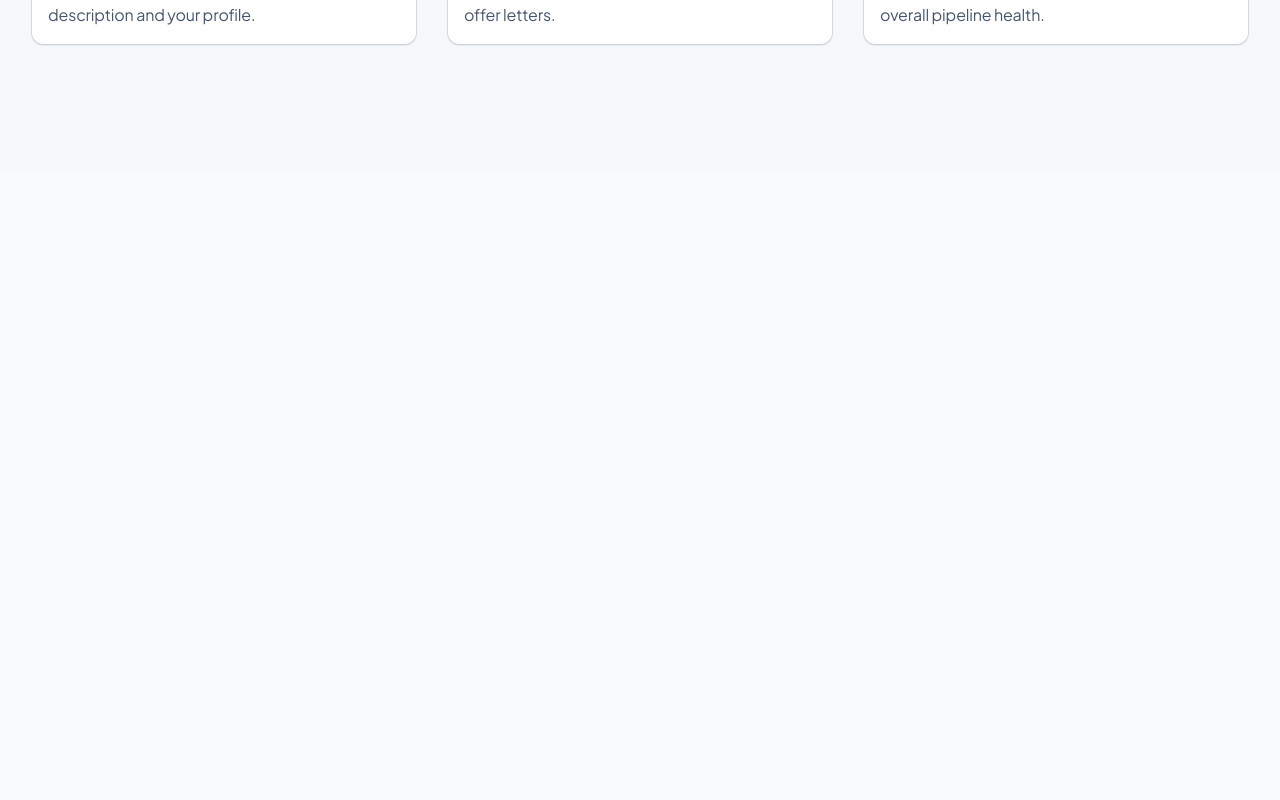
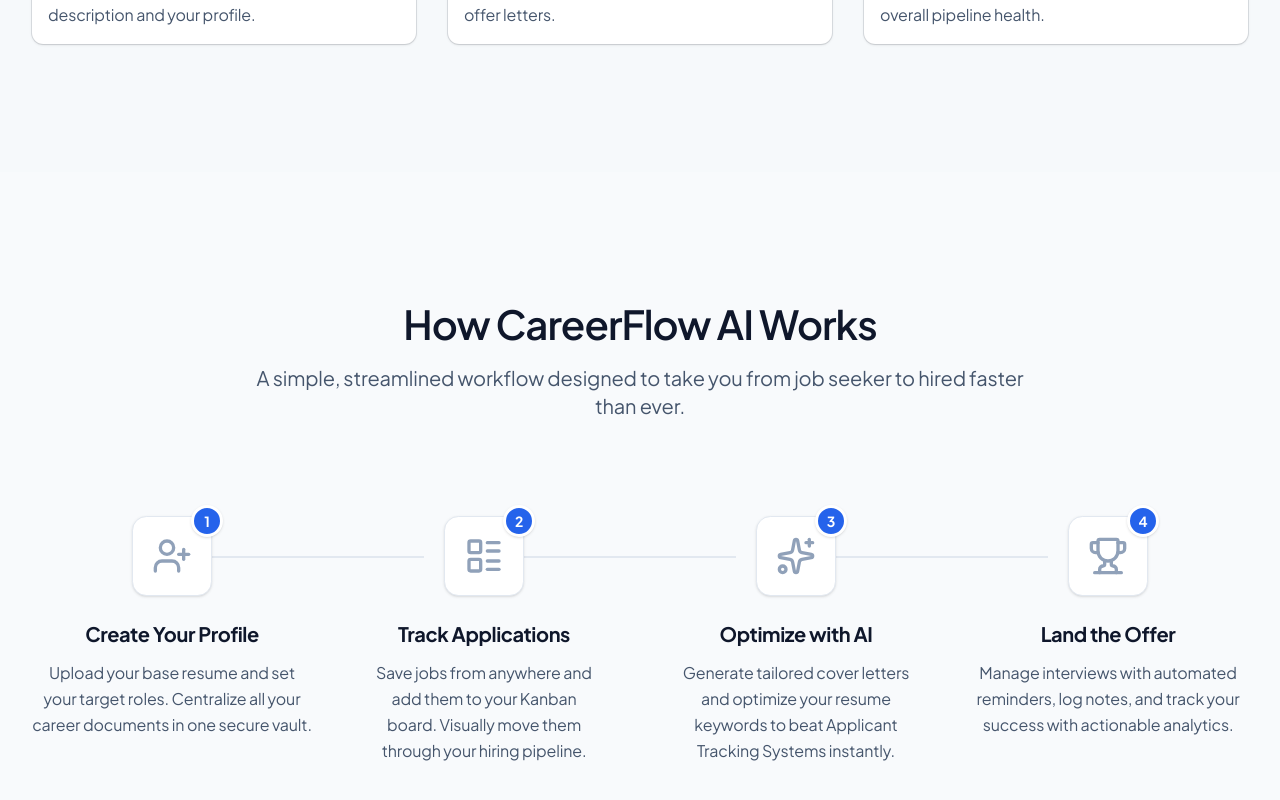
Before and after one commit to parvez-prottoy/job-application-tracker-nextJs, a Next.js app: page / in a window 1280 px wide. Shown: the part 2142-2942 px from the top of the page. Before the commit the page ends 2314 px from the top, so only its background shows below. Built offline with nearby package versions, Linux system fonts and the light colour scheme.

Commit message:
feat: add HowItWorks component and workSteps data

```diff
--- a/app/page.tsx
+++ b/app/page.tsx
@@ -1,5 +1,6 @@
 import Features from '@/components/home/Features';
 import Hero from '@/components/home/Hero';
+import HowItWorks from '@/components/home/HowItWorks';
 import Navbar from '@/components/layout/Navbar';
 
 export default function Home() {
@@ -9,6 +10,7 @@
       <main className="flex min-h-screen flex-col">
         <Hero />
         <Features />
+        <HowItWorks />
       </main>
     </>
   );
--- /dev/null
+++ b/components/home/HowItWorks.jsx
@@ -0,0 +1,56 @@
+import { workSteps } from '@/data/workSteps';
+export default function HowItWorks() {
+  return (
+    <section
+      id="how-it-works"
+      className="py-24 md:py-32 bg-background relative"
+    >
+      <div className="max-w-7xl mx-auto px-4 sm:px-6 lg:px-8">
+        <div className="text-center max-w-3xl mx-auto mb-16 md:mb-24">
+          <h2 className="mb-4 text-slate-900">How CareerFlow AI Works</h2>
+          <p className="text-lg md:text-xl text-slate-600">
+            A simple, streamlined workflow designed to take you from job seeker
+            to hired faster than ever.
+          </p>
+        </div>
+
+        <div className="grid grid-cols-1 md:grid-cols-2 lg:grid-cols-4 gap-12 lg:gap-8">
+          {workSteps.map((step, index) => {
+            const Icon = step.icon;
+            return (
+              <div
+                key={index}
+                className="relative flex flex-col items-center text-center group"
+              >
+                {/* Connector Line (hidden on mobile/tablet, visible on desktop) */}
+                {index !== workSteps.length - 1 && (
+                  <div className="hidden lg:block absolute top-10 left-[60%] w-[80%] h-0.5 bg-slate-200">
+                    <div className="h-full bg-primary/40 w-0 group-hover:w-full transition-all duration-700 ease-in-out"></div>
+                  </div>
+                )}
+
+                {/* Icon Container */}
+                <div className="relative z-10 w-20 h-20 rounded-2xl bg-white border border-slate-200 shadow-sm flex items-center justify-center mb-6 transition-all duration-300 group-hover:-translate-y-2 group-hover:shadow-lg group-hover:border-primary/30">
+                  <Icon className="w-10 h-10 text-slate-400 group-hover:text-primary transition-colors duration-300" />
+
+                  {/* Step Number Badge */}
+                  <div className="absolute -top-3 -right-3 w-8 h-8 rounded-full bg-primary text-white flex items-center justify-center text-sm font-bold border-[3px] border-white shadow-sm">
+                    {index + 1}
+                  </div>
+                </div>
+
+                {/* Content */}
+                <h3 className="text-xl font-bold mb-3 text-slate-900">
+                  {step.title}
+                </h3>
+                <p className="text-slate-600 leading-relaxed text-balance">
+                  {step.description}
+                </p>
+              </div>
+            );
+          })}
+        </div>
+      </div>
+    </section>
+  );
+}
--- /dev/null
+++ b/data/workSteps.js
@@ -0,0 +1,28 @@
+import { LayoutList, Sparkles, Trophy, UserPlus } from 'lucide-react';
+
+export const workSteps = [
+  {
+    title: 'Create Your Profile',
+    description:
+      'Upload your base resume and set your target roles. Centralize all your career documents in one secure vault.',
+    icon: UserPlus,
+  },
+  {
+    title: 'Track Applications',
+    description:
+      'Save jobs from anywhere and add them to your Kanban board. Visually move them through your hiring pipeline.',
+    icon: LayoutList,
+  },
+  {
+    title: 'Optimize with AI',
+    description:
+      'Generate tailored cover letters and optimize your resume keywords to beat Applicant Tracking Systems instantly.',
+    icon: Sparkles,
+  },
+  {
+    title: 'Land the Offer',
+    description:
+      'Manage interviews with automated reminders, log notes, and track your success with actionable analytics.',
+    icon: Trophy,
+  },
+];
```
